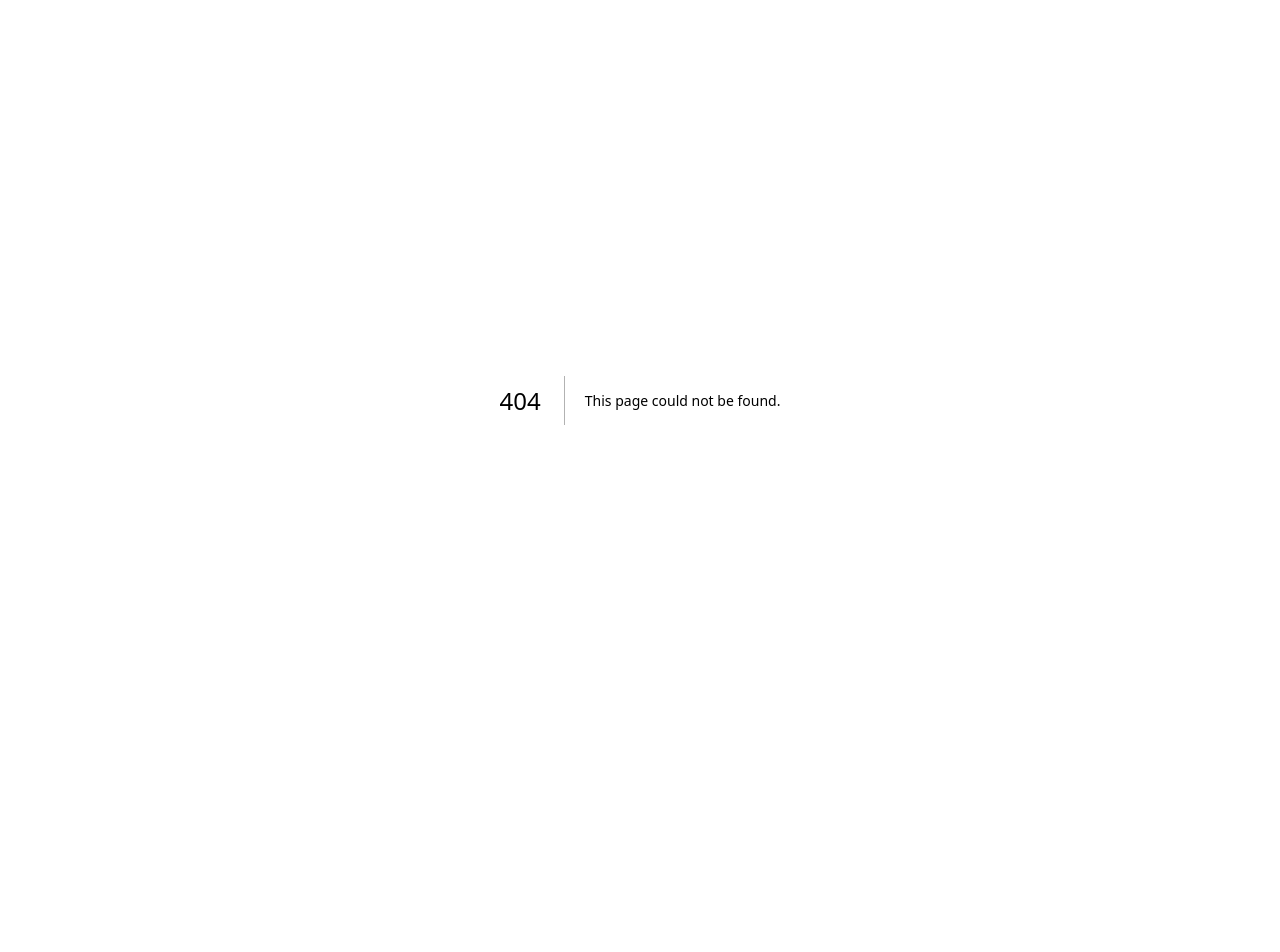
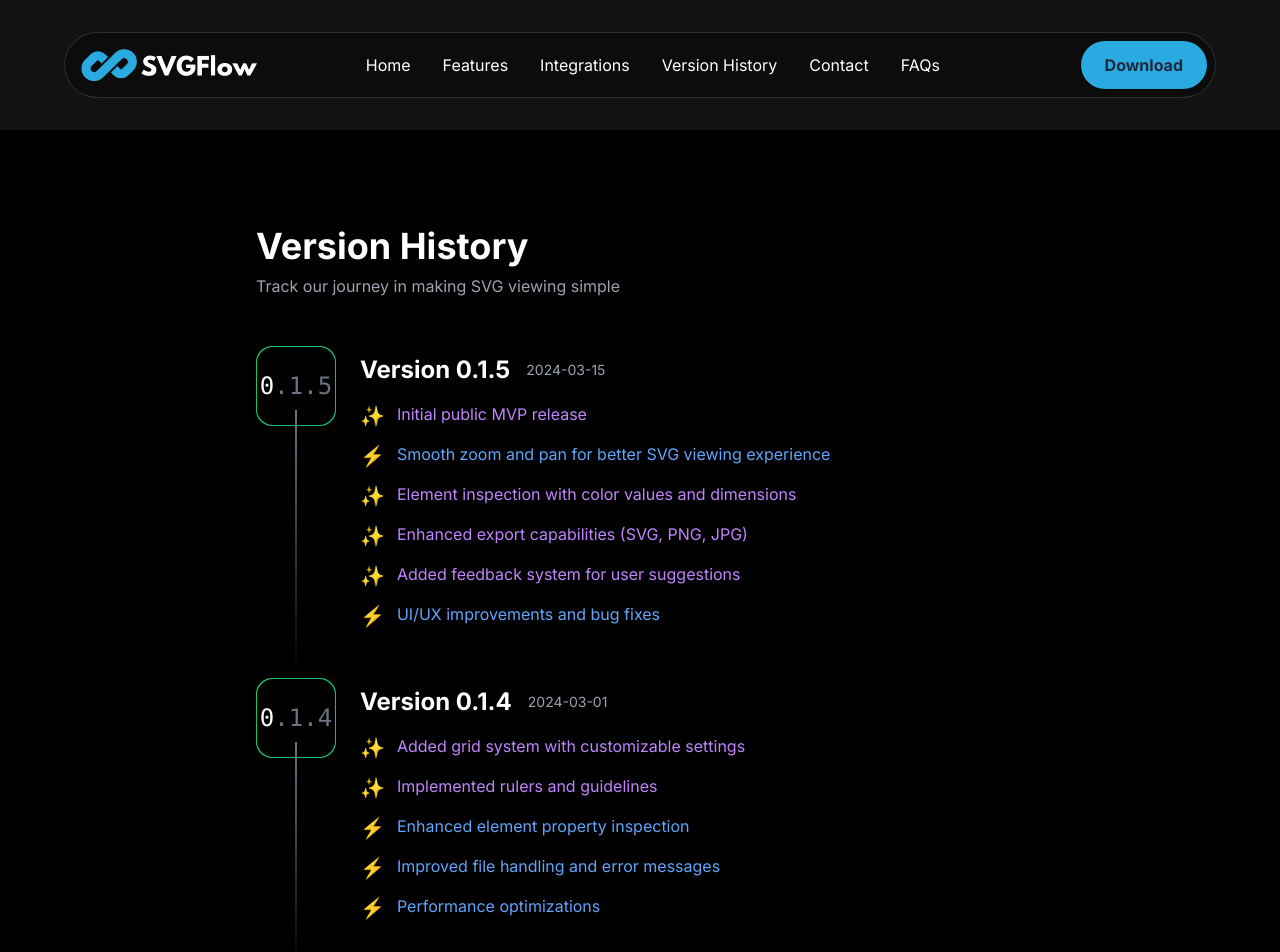
Before and after one commit to zedvex/svgflow-landing-page, a Next.js app: page /version-history in a window 1280 px wide. Before the commit this address had no page. Shown: the top 952 px of the page. Before the commit the page ends 800 px from the top, so only its background shows below. Built offline with nearby package versions, Linux system fonts and the light colour scheme.

Commit message:
add: added version history page

```diff
--- /dev/null
+++ b/app/version-history/page.tsx
@@ -0,0 +1,219 @@
+'use client';
+
+import { motion } from 'motion/react';
+
+import Header from '@/components/Header';
+import Footer from '@/sections/Footer';
+
+interface Release {
+  version: string;
+  date: string;
+  type: 'major' | 'minor' | 'patch';
+  changes: {
+    type: 'new' | 'improved' | 'fixed';
+    description: string;
+  }[];
+}
+
+const releases: Release[] = [
+  {
+    version: '0.1.5',
+    date: '2024-03-15',
+    type: 'patch',
+    changes: [
+      {
+        type: 'new',
+        description: 'Initial public MVP release',
+      },
+      {
+        type: 'improved',
+        description: 'Smooth zoom and pan for better SVG viewing experience',
+      },
+      {
+        type: 'new',
+        description: 'Element inspection with color values and dimensions',
+      },
+      {
+        type: 'new',
+        description: 'Enhanced export capabilities (SVG, PNG, JPG)',
+      },
+      {
+        type: 'new',
+        description: 'Added feedback system for user suggestions',
+      },
+      {
+        type: 'improved',
+        description: 'UI/UX improvements and bug fixes',
+      },
+    ],
+  },
+  {
+    version: '0.1.4',
+    date: '2024-03-01',
+    type: 'patch',
+    changes: [
+      {
+        type: 'new',
+        description: 'Added grid system with customizable settings',
+      },
+      {
+        type: 'new',
+        description: 'Implemented rulers and guidelines',
+      },
+      {
+        type: 'improved',
+        description: 'Enhanced element property inspection',
+      },
+      {
+        type: 'improved',
+        description: 'Improved file handling and error messages',
+      },
+      {
+        type: 'improved',
+        description: 'Performance optimizations',
+      },
+    ],
+  },
+  {
+    version: '0.1.3',
+    date: '2024-02-15',
+    type: 'patch',
+    changes: [
+      {
+        type: 'new',
+        description: 'Initial core functionality implementation',
+      },
+      {
+        type: 'new',
+        description: 'Basic SVG file loading and viewing',
+      },
+      {
+        type: 'new',
+        description: 'Simple zoom and pan controls',
+      },
+      {
+        type: 'new',
+        description: 'Basic element selection',
+      },
+      {
+        type: 'new',
+        description: 'Fundamental UI structure',
+      },
+    ],
+  },
+];
+
+const getTypeColor = (type: Release['type']) => {
+  switch (type) {
+    case 'major':
+      return 'from-purple-500 to-blue-500';
+    case 'minor':
+      return 'from-blue-500 to-cyan-500';
+    case 'patch':
+      return 'from-green-500 to-emerald-500';
+  }
+};
+
+const getChangeTypeIcon = (type: Release['changes'][0]['type']) => {
+  switch (type) {
+    case 'new':
+      return '✨';
+    case 'improved':
+      return '⚡';
+    case 'fixed':
+      return '🐛';
+  }
+};
+
+const getChangeTypeColor = (type: Release['changes'][0]['type']) => {
+  switch (type) {
+    case 'new':
+      return 'text-purple-400';
+    case 'improved':
+      return 'text-blue-400';
+    case 'fixed':
+      return 'text-green-400';
+  }
+};
+
+export default function VersionHistory() {
+  return (
+    <>
+      <Header />
+      <main className="min-h-screen bg-black">
+        <div className="container max-w-4xl py-24">
+          <h1 className="text-4xl font-bold mb-2">Version History</h1>
+          <p className="text-gray-400 mb-12">
+            Track our journey in making SVG viewing simple
+          </p>
+
+          <div className="space-y-12">
+            {releases.map((release, index) => (
+              <motion.div
+                key={release.version}
+                initial={{ opacity: 0, y: 20 }}
+                animate={{ opacity: 1, y: 0 }}
+                transition={{ delay: index * 0.1 }}
+                className="relative"
+              >
+                {index !== releases.length - 1 && (
+                  <div className="absolute left-[39px] top-16 bottom-[-48px] w-[2px] bg-gradient-to-b from-gray-500 to-transparent" />
+                )}
+
+                <div className="flex gap-6">
+                  <div
+                    className={`w-20 h-20 rounded-2xl bg-gradient-to-br ${getTypeColor(
+                      release.type,
+                    )} p-[1px]`}
+                  >
+                    <div className="w-full h-full rounded-2xl bg-black flex items-center justify-center">
+                      <div className="text-2xl font-mono">
+                        {release.version.split('.')[0]}
+                        <span className="text-gray-500">
+                          .{release.version.split('.').slice(1).join('.')}
+                        </span>
+                      </div>
+                    </div>
+                  </div>
+
+                  <div className="flex-1 pt-2">
+                    <div className="flex items-center gap-4 mb-4">
+                      <h2 className="text-2xl font-bold">
+                        Version {release.version}
+                      </h2>
+                      <div className="text-sm text-gray-400">
+                        {release.date}
+                      </div>
+                    </div>
+
+                    <div className="space-y-3">
+                      {release.changes.map((change, changeIndex) => (
+                        <motion.div
+                          key={changeIndex}
+                          initial={{ opacity: 0, x: -20 }}
+                          animate={{ opacity: 1, x: 0 }}
+                          transition={{
+                            delay: index * 0.1 + changeIndex * 0.1,
+                          }}
+                          className="flex items-start gap-3"
+                        >
+                          <div className="text-xl">
+                            {getChangeTypeIcon(change.type)}
+                          </div>
+                          <div className={`${getChangeTypeColor(change.type)}`}>
+                            {change.description}
+                          </div>
+                        </motion.div>
+                      ))}
+                    </div>
+                  </div>
+                </div>
+              </motion.div>
+            ))}
+          </div>
+        </div>
+      </main>
+      <Footer />
+    </>
+  );
+}
--- a/constants/index.ts
+++ b/constants/index.ts
@@ -20,12 +20,20 @@ export const NAV_LINKS = [
   },
   {
     label: 'Features',
-    href: '#features',
+    href: '/#features',
   },
-  // {
-  //   label: 'Integrations',
-  //   href: '#integrations',
-  // },
+  {
+    label: 'Integrations',
+    href: '/#integrations',
+  },
+  {
+    label: 'Version History',
+    href: '/version-history',
+  },
+  {
+    label: 'Contact',
+    href: '/contact',
+  },
   {
     label: 'FAQs',
     href: '#faqs',
```
